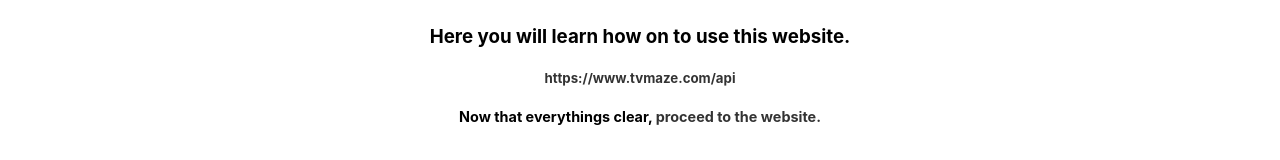
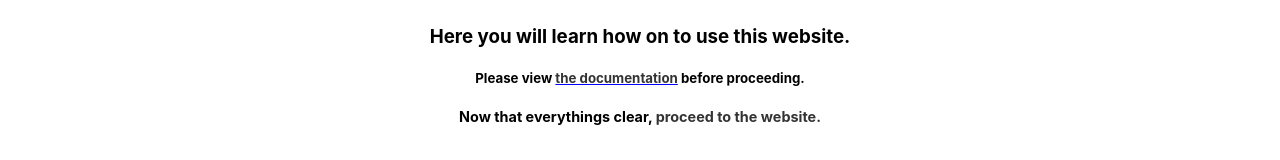
Before and after one commit to itoito2/tvshow_react, a React (Create React App) app: page / in a window 1280 px wide. Shown: the part 163-323 px from the top of the page. Built offline with nearby package versions, Linux system fonts and the light colour scheme.

Commit message:
Update Docs.js

```diff
--- a/src/components/Docs/Docs.js
+++ b/src/components/Docs/Docs.js
@@ -6,7 +6,7 @@
             <h1>Welcome to docs</h1>
             <h3>Here you will learn how on to use this website.</h3>
 
-            <h5><a href="https://www.tvmaze.com/api">https://www.tvmaze.com/api</a></h5>
+            <h5>Please view <a href="file:///.\documentation.pdf" rel="noreferrer" target="_blank" className="docs">the documentation</a> before proceeding.</h5>
 
             <h4>Now that everythings clear, <a href="/browse">proceed to the website.</a></h4>
         </div>
```
